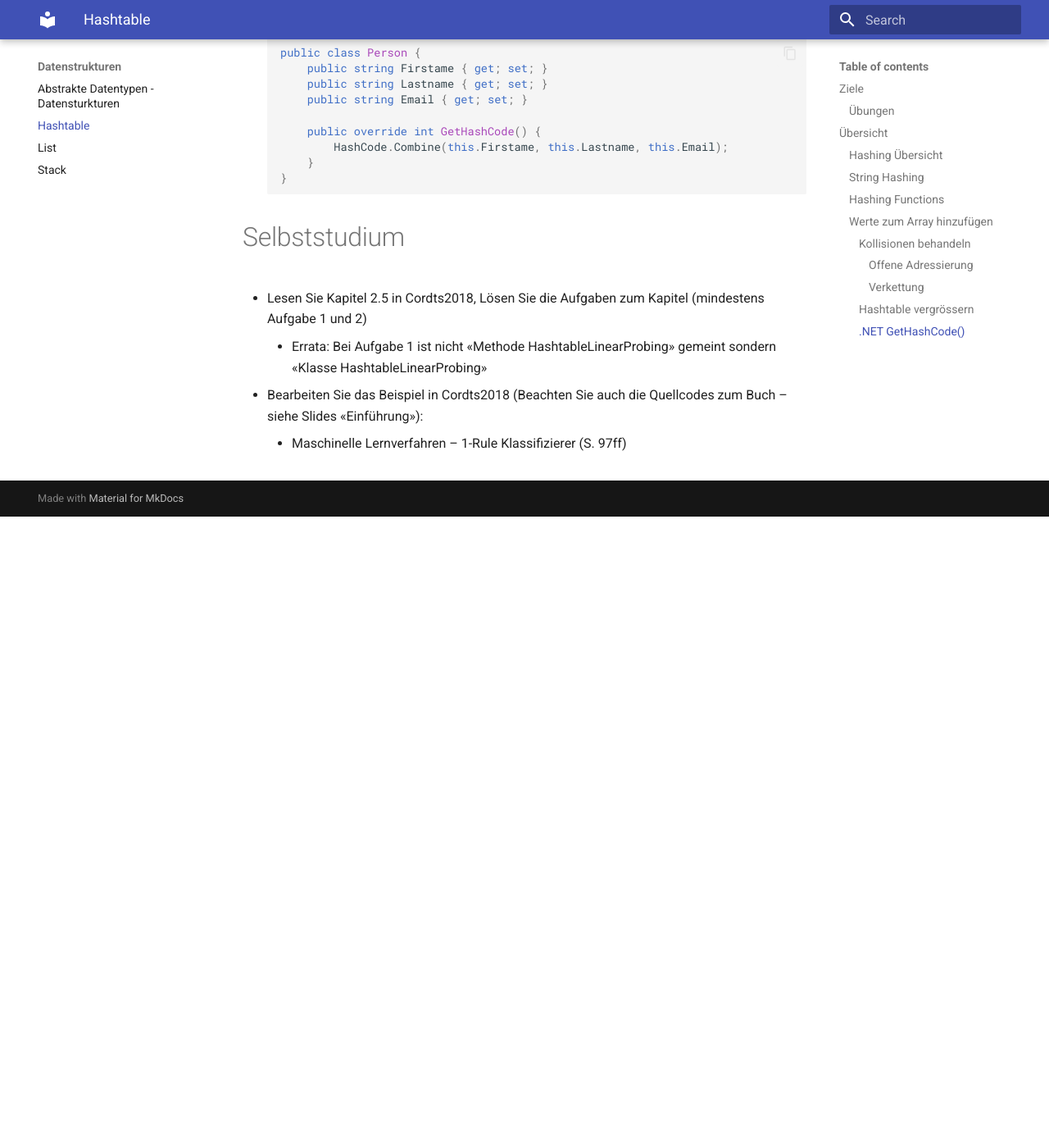
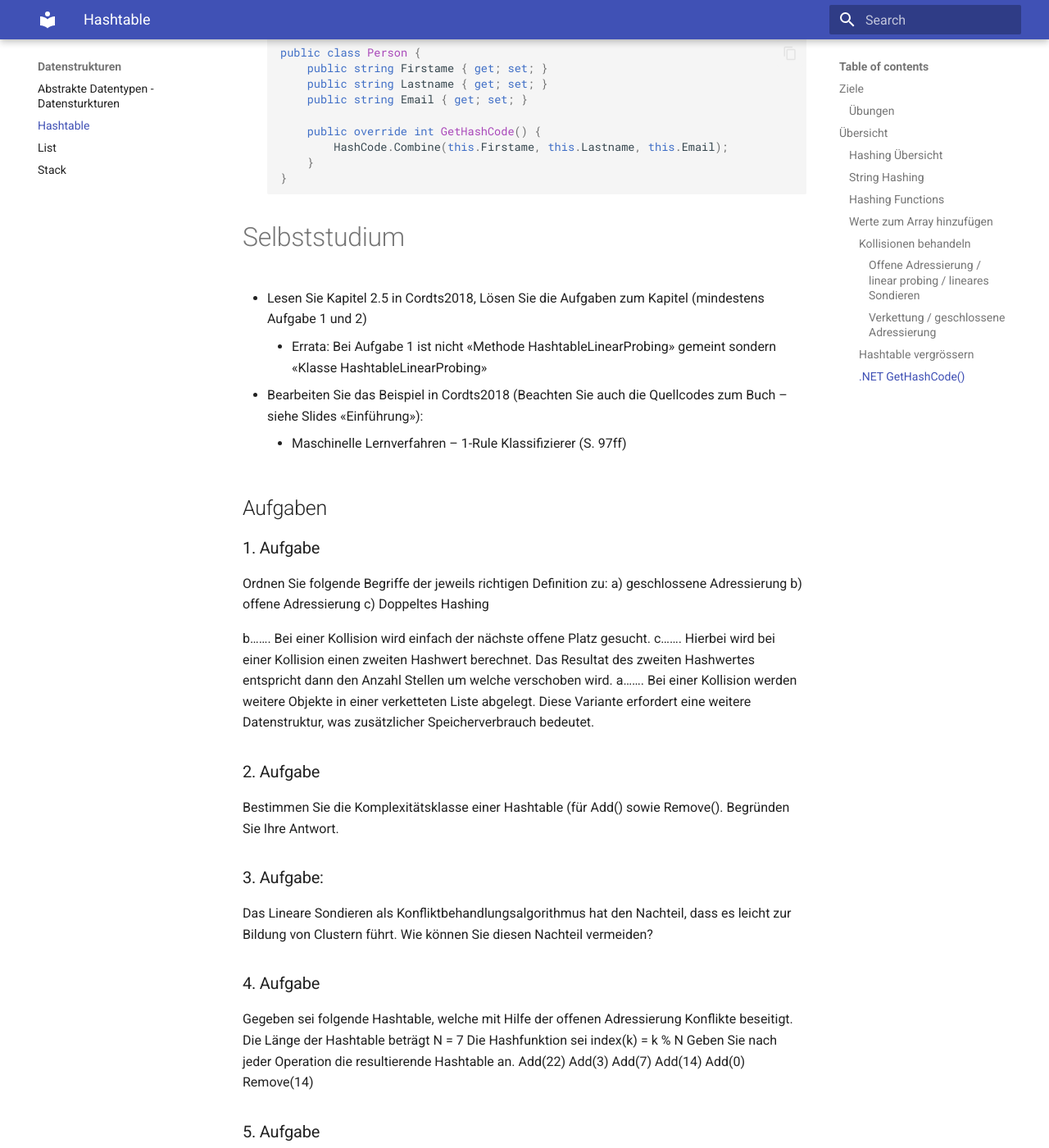
Before and after one commit to tsolenthaler/zbwAlgDs, an MkDocs documentation site: the page built from docs/datenstrukturen/hashtable.md, in a window 1280 px wide and 1400 px high, scrolled down 5108 px. Shown: the whole window at 82% size. Built offline with MkDocs 1.6.1 and Material for MkDocs 9.7.7, drawn with Linux system fonts in a browser that asks for light colours; before the commit the page ends 5738 px from its top, so only the background shows below that; some of the changed text lies outside the part shown.

Commit message:
Enhance hashtable documentation with detailed definitions and new exercises for collision resolution techniques

````diff
--- a/docs/datenstrukturen/hashtable.md
+++ b/docs/datenstrukturen/hashtable.md
@@ -138,7 +138,7 @@ flowchart LR
     * Offene Adressierung
 
 
-##### Offene Adressierung
+##### Offene Adressierung / linear probing / lineares Sondieren
 
 * Verschiebung zum nächsten freien Index
 * Manchmal «linear probing» bzw. «lineares Sondieren» genannt
@@ -163,7 +163,7 @@ flowchart LR
     end
 ```
 
-##### Verkettung
+##### Verkettung / geschlossene Adressierung
 
 * Speicherung der Werte in einer LinkedList
 * manchmal auch «geschlossene Adressierung» genannt
@@ -225,3 +225,60 @@ public class Person {
     * Errata: Bei Aufgabe 1 ist nicht «Methode HashtableLinearProbing» gemeint sondern «Klasse HashtableLinearProbing»
 * Bearbeiten Sie das Beispiel in Cordts2018 (Beachten Sie auch die Quellcodes zum Buch – siehe Slides «Einführung»):
     * Maschinelle Lernverfahren – 1-Rule Klassifizierer (S. 97ff)
+
+
+## Aufgaben
+
+### 1. Aufgabe
+Ordnen Sie folgende Begriffe der jeweils richtigen Definition zu:
+a) geschlossene Adressierung
+b) offene Adressierung
+c) Doppeltes Hashing
+
+b……. Bei einer Kollision wird einfach der nächste offene Platz gesucht.
+c……. Hierbei wird bei einer Kollision einen zweiten Hashwert berechnet. Das Resultat des zweiten Hashwertes entspricht dann den Anzahl Stellen um welche verschoben wird.
+a……. Bei einer Kollision werden weitere Objekte in einer verketteten Liste abgelegt. Diese Variante erfordert eine weitere Datenstruktur, was zusätzlicher Speicherverbrauch bedeutet.
+
+### 2. Aufgabe
+Bestimmen Sie die Komplexitätsklasse einer Hashtable (für Add() sowie Remove(). Begründen Sie Ihre Antwort.
+
+### 3. Aufgabe:
+Das Lineare Sondieren als Konfliktbehandlungsalgorithmus hat den Nachteil, dass es leicht zur Bildung
+von Clustern führt. Wie können Sie diesen Nachteil vermeiden?
+
+### 4. Aufgabe
+Gegeben sei folgende Hashtable, welche mit Hilfe der offenen Adressierung Konflikte beseitigt.
+Die Länge der Hashtable beträgt N = 7
+Die Hashfunktion sei index(k) = k % N
+Geben Sie nach jeder Operation die resultierende Hashtable an.
+Add(22)
+Add(3)
+Add(7)
+Add(14)
+Add(0)
+Remove(14)
+
+### 5. Aufgabe
+Gegeben sei folgende Hashtable, welche mit Hilfe der offenen Adressierung Konflikte beseitigt.
+Diesmal wird die Schrittweite mittels einer zweiten Hashfunktion (Doppel-Hashing) berechnet.
+Die Länge der Hashtable beträgt N = 10
+Die Hashfunktion sei i𝑛𝑑𝑒𝑥(𝑘) = (k/100) % 𝑁
+Die Hashfunktion für die Schrittweite sei 𝑠𝑡𝑒𝑝𝑠(𝑖𝑛𝑑𝑒𝑥) = 7 −(𝑖𝑛𝑑𝑒𝑥 %7)
+
+Geben Sie nach jeder Operation die resultierende Hashtable an.
+
+Add(1001)
+
+Add(1542)
+
+Add(429)
+
+Add(1420)
+
+Add(2116)
+
+Add(1146)
+
+Remove(2116)
+
+Remove(1146)
````
